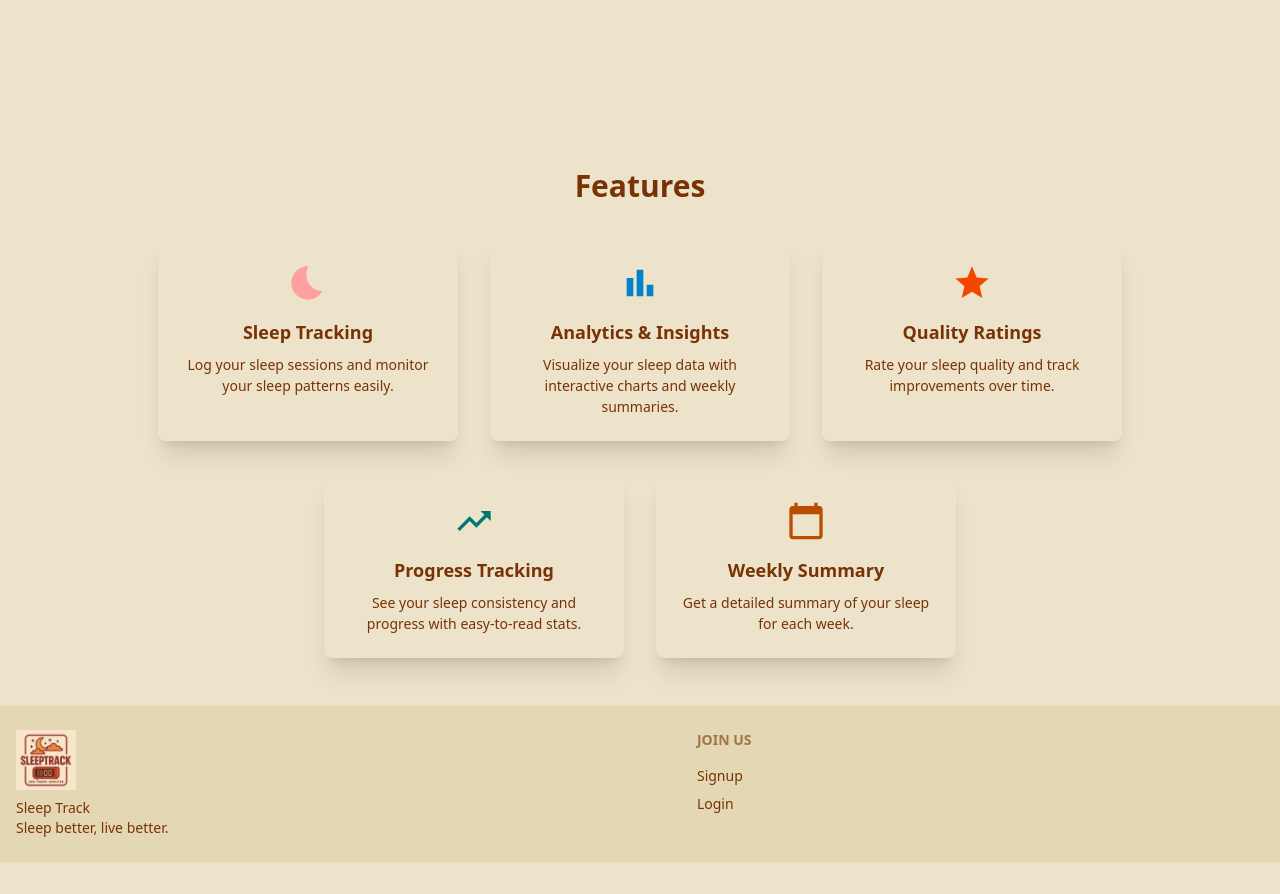
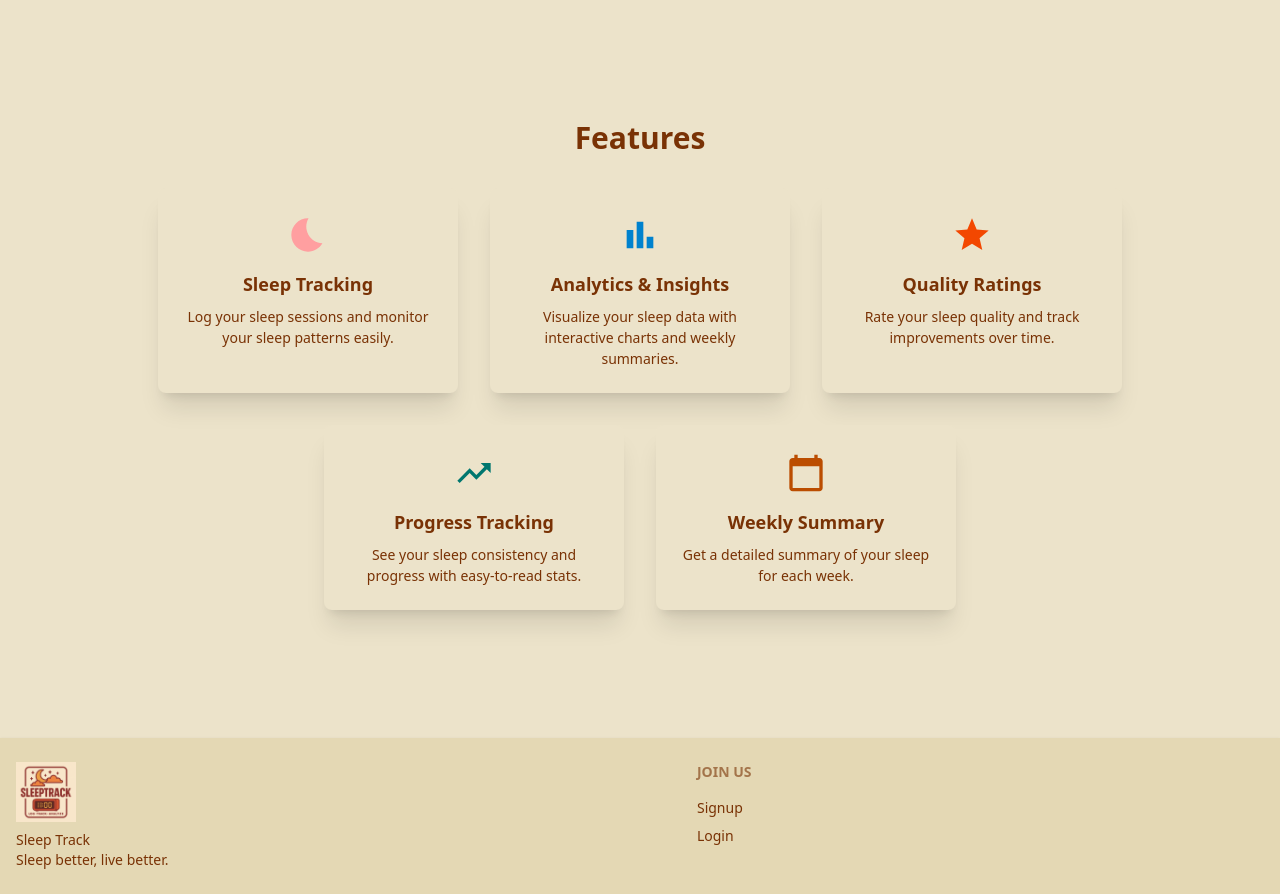
Before and after one commit to KhaledSaeed18/sleep-track-frontend, a Next.js app: page / in a window 1280 px wide. Shown: the part 680-1574 px from the top of the page. Before the commit the page ends 1542 px from the top, so only its background shows below. Built offline with nearby package versions, Linux system fonts and the light colour scheme; no server answers.

Commit message:
feat: Adjust padding for Features Grid Section to enhance layout spacing

```diff
--- a/app/page.tsx
+++ b/app/page.tsx
@@ -53,7 +53,7 @@ export default function Home() {
         </div>
       </div>
       {/* Features Grid Section */}
-      <div className="py-12">
+      <div className="pb-32">
         <h2 className="text-3xl font-bold text-center mb-8">
           Features
         </h2>
```
